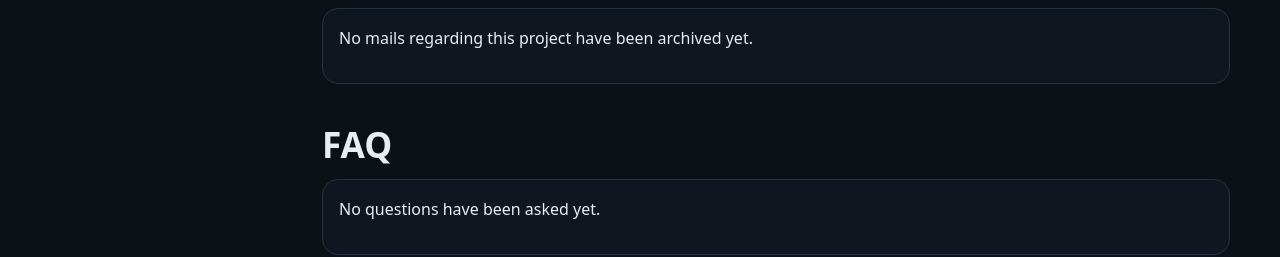
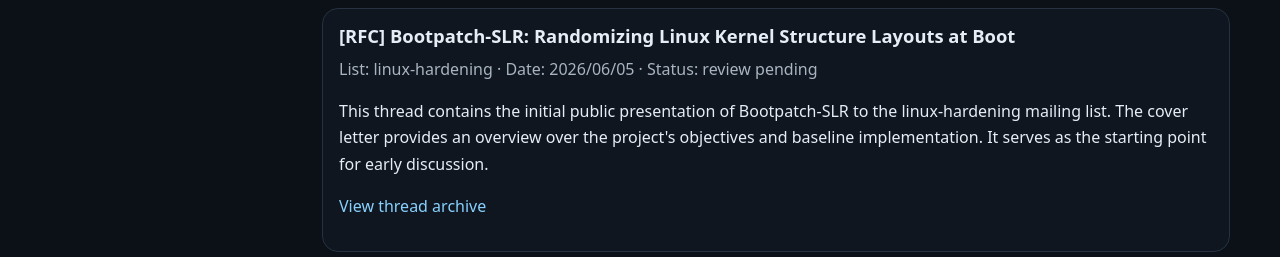
Before and after one commit to YJN-Systems/Selfpatch-SLR, a plain HTML site: page docs/discussion.html in a window 1280 px wide. Shown: the part 695-952 px from the top of the page. Drawn offline with nearby package versions, Linux system fonts and the light colour scheme.

Commit message:
Docs - Initial BPSLR RFC discussion reference

```diff
--- a/docs/discussion.html
+++ b/docs/discussion.html
@@ -47,16 +47,16 @@
                 <h2>Mailing list archive entries</h2>
                 <div class="discussion-list">
                     <article class="discussion-card">
-                        <p>No mails regarding this project have been archived yet.</p>
-                    </article><!--<article class="discussion-card">
-                        <h3>Thread title placeholder</h3>
-                        <p class="meta">List: LKML or relevant subsystem list · Date: placeholder ·
-                        Status: placeholder</p>
-                        <p>Short summary placeholder: describe what was discussed, which design
-                        concern was raised, and whether the implementation or documentation changed
-                        as a result.</p>
-                        <p><a href="#" data-external="">Archive link placeholder</a></p>
-                                        </article>-->
+                        <h3>[RFC] Bootpatch-SLR: Randomizing Linux Kernel Structure Layouts at Boot</h3>
+                        <p class="meta">List: linux-hardening · Date: 2026/06/05 ·
+                        Status: review pending</p>
+                        <p>This thread contains the initial public presentation of Bootpatch-SLR to the
+                        linux-hardening mailing list. The cover letter provides an overview over the project's
+                        objectives and baseline implementation. It serves as the starting point for early
+                        discussion.</p>
+                        <p><a href="https://lists.openwall.net/linux-hardening/2026/06/05/21" data-external="">
+                        View thread archive</a></p>
+                    </article>
                 </div>
             </section>
             <section id="faq">
```
